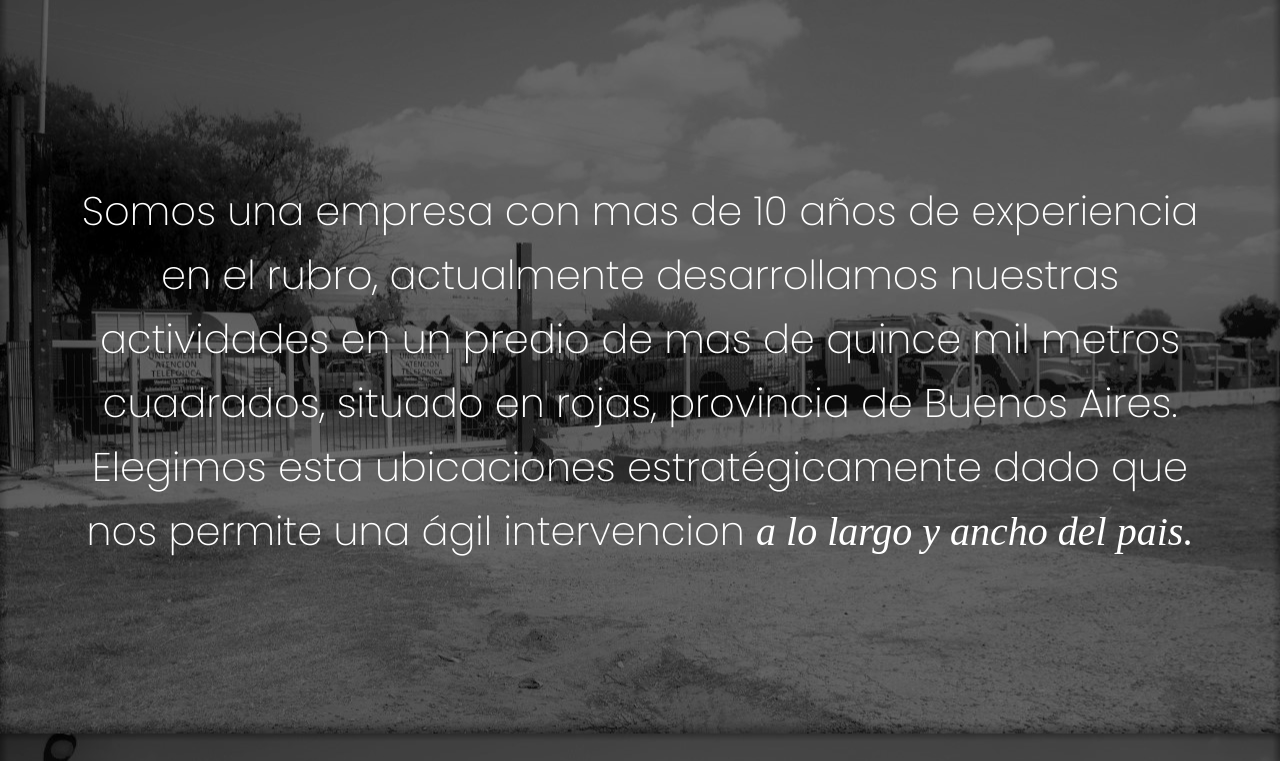
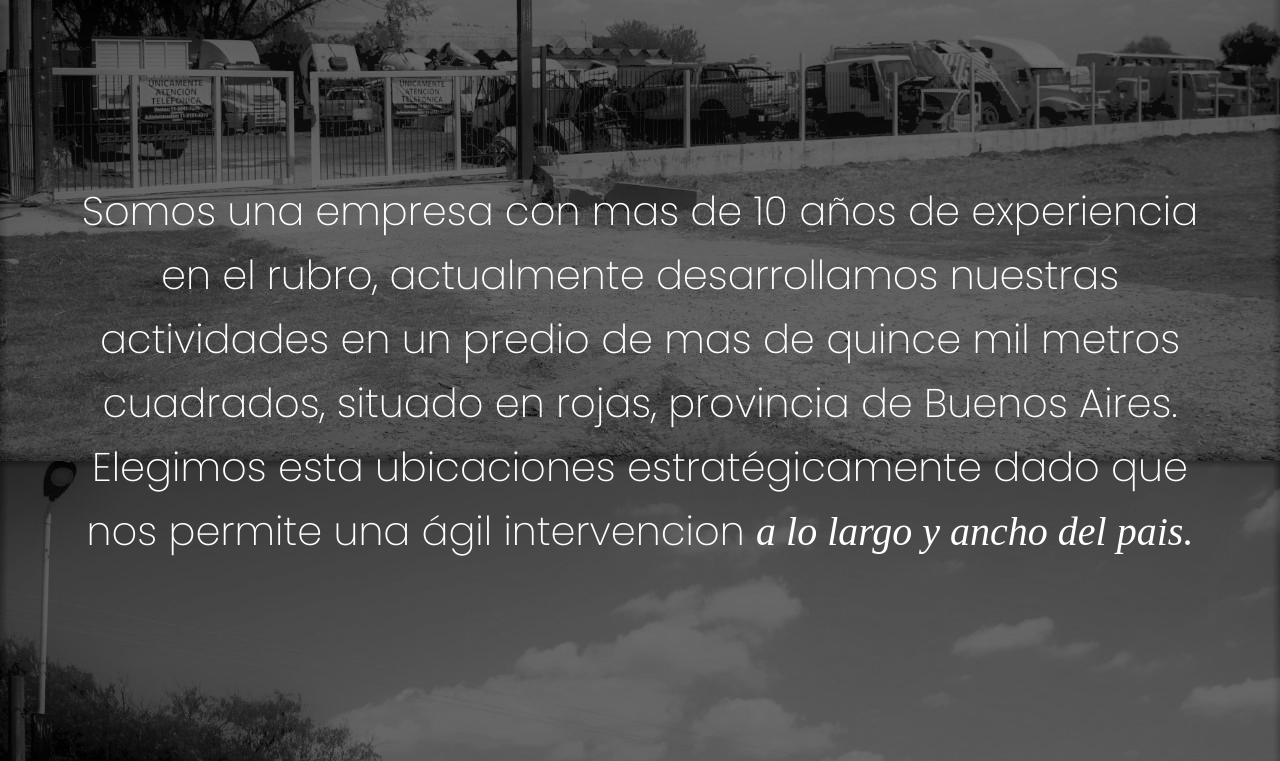
Before and after one commit to MaitenaTaborda/proyecto, a plain HTML site: page nosotros.html in a window 1280 px wide. Shown: the part 392-1153 px from the top of the page. Drawn offline with Linux system fonts and the light colour scheme.

Commit message:
cambio en nosotros imagen de fondo

```diff
--- a/style.css
+++ b/style.css
@@ -201,7 +201,7 @@ footer{
 
 /* seccion nosotros */
 .bodynosotros{
-    background-image: url(imagenes/foto-fondo-nosotros.jpeg);background-position: center;
+    background-image: url(imagenes/foto-fondo-nosotros.jpeg);background-position:top; background-position-y: top;
 }
 
 .nosotros-1{
```
